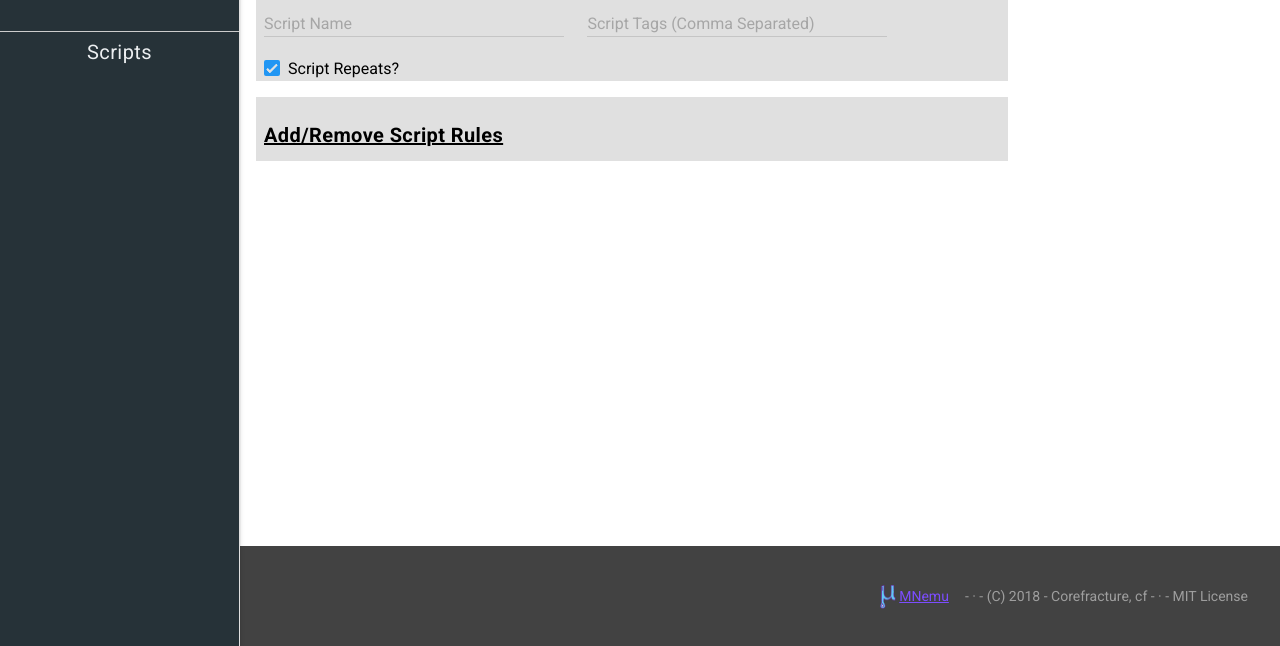
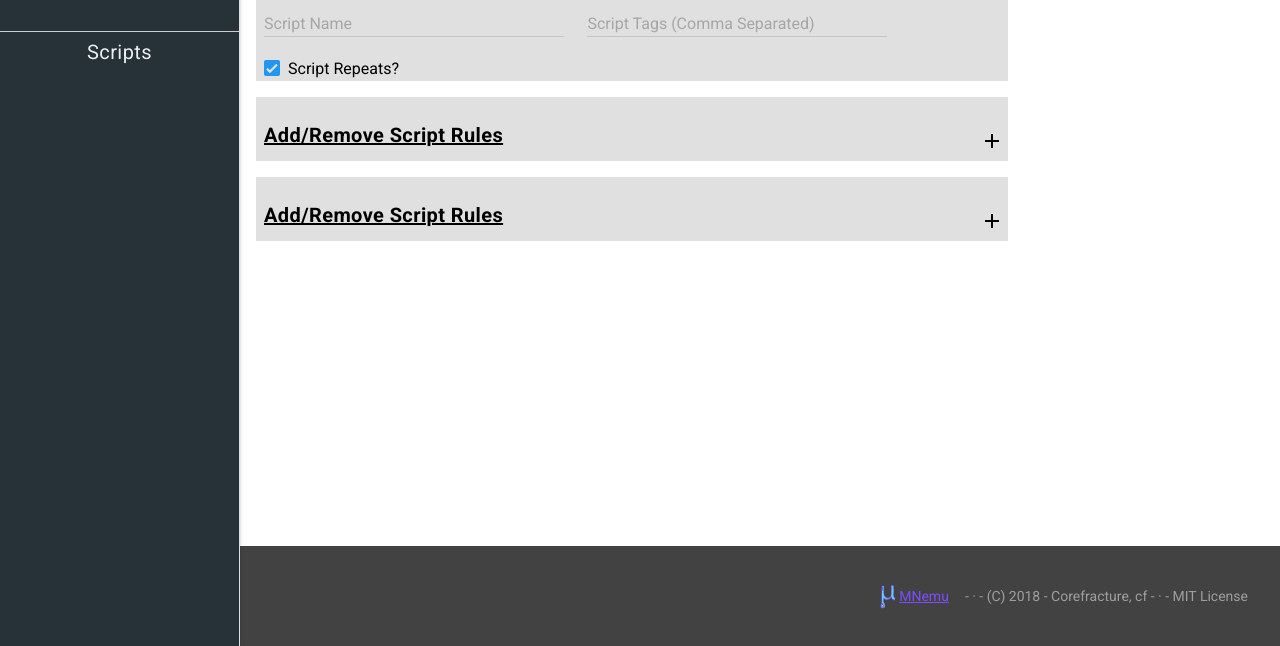
Before and after one commit to Corefracture/mnemu, a plain HTML site: page web_content/script_editor.html in a window 1280 px wide. Shown: the part 154-800 px from the top of the page. Drawn offline with nearby package versions, Linux system fonts and the light colour scheme; no server answers.

Commit message:
(scripting) Just a bit more script setup tinkering.

```diff
--- a/web_content/script_editor.html
+++ b/web_content/script_editor.html
@@ -133,9 +133,26 @@
 
 
             <div class="mdl-cell" id="script_add-rem_rules">
-                <h5><b><u>Add/Remove Script Rules</u></b></h5>
+                <h5><b><u>Add/Remove Script Rules</u></b>
 
+                <button style='float:right' class="mdl-button mdl-js-button mdl-button--icon mdl-button-align-left"
+                    onclick="toggle_ignore_ip(selected_id)">
+                <i class="material-icons" id="ignore-icon">add</i>
+                </button>
 
+            </h5>
+
+            </div>
+
+            <div class="mdl-cell" id="em_rules">
+                <h5><b><u>Add/Remove Script Rules</u></b>
+
+                <button style='float:right' class="mdl-button mdl-js-button mdl-button--icon mdl-button-align-left"
+                    onclick="toggle_ignore_ip(selected_id)">
+                <i class="material-icons" id="ignore-icon">add</i>
+                </button>
+
+            </h5>
 
             </div>
 
```
Also changed, not shown: 1 other file.
